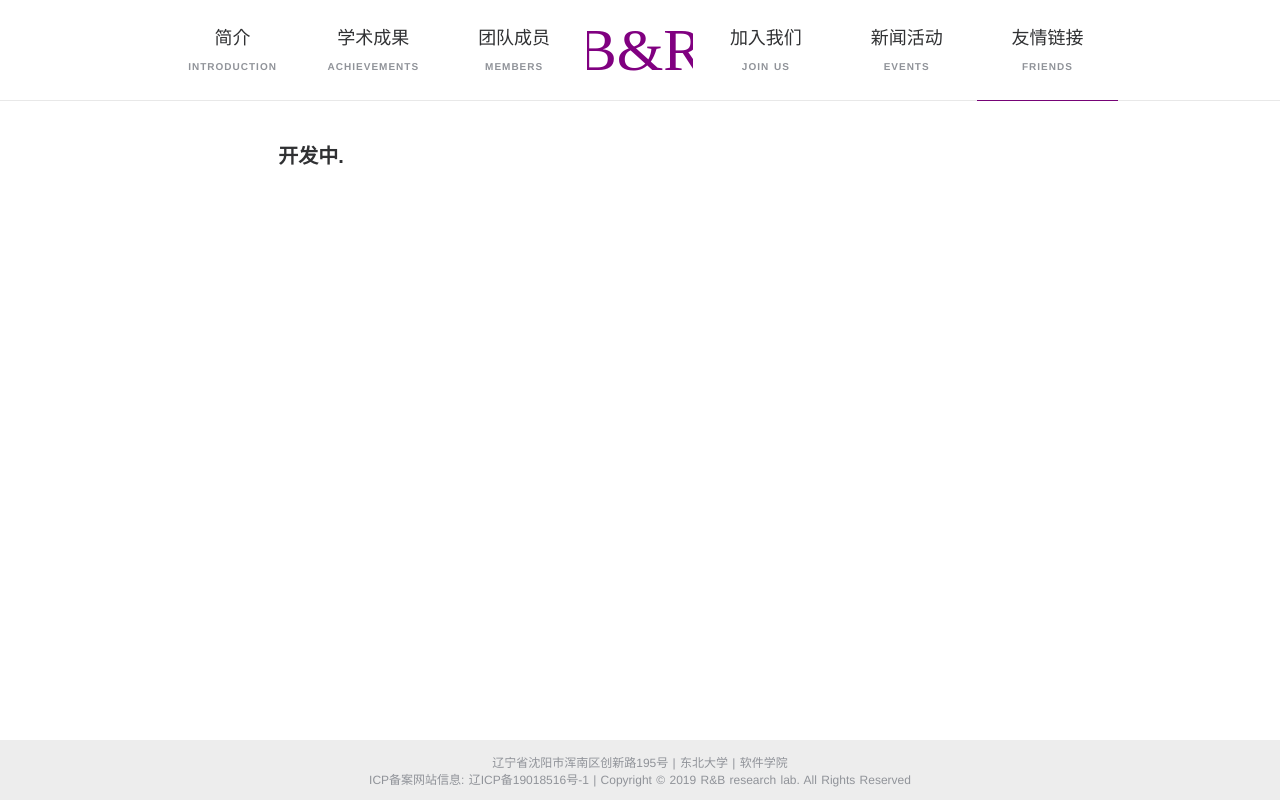
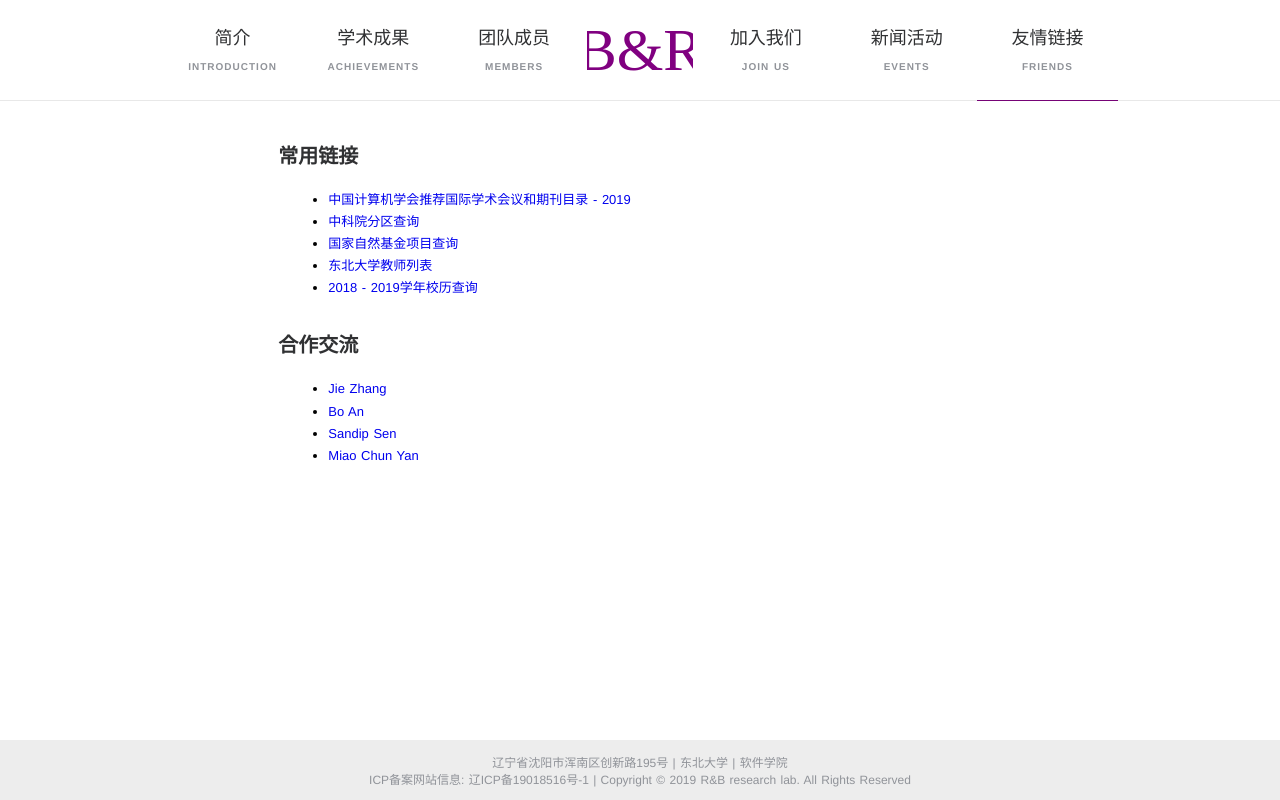
Before and after one commit to thothsun/blockchain-lab, a Nuxt app: page /friends in a window 1280 px wide. Built offline with nearby package versions, Linux system fonts and the light colour scheme.

Commit message:
friend page

```diff
--- a/pages/friends.vue
+++ b/pages/friends.vue
@@ -4,9 +4,25 @@
     <el-main class="main-content">
       <el-row :gutter="0" type="flex" justify="center">
         <el-col :xs="20" :sm="18" :md="16" :lg="14" :xl="12">
-          <h1>开发中.</h1>
-
-
+          <h1>常用链接</h1>
+          <div style="padding: 10px">
+            <ul>
+              <li><a target="_blank" href="http://faculty.neu.edu.cn/swc/guogb/docs/ccf-2019.pdf">中国计算机学会推荐国际学术会议和期刊目录 - 2019</a></li>
+              <li><a target="_blank" href="http://www.letpub.com.cn/index.php?page=journalapp">中科院分区查询</a></li>
+              <li><a target="_blank" href="http://www.letpub.com.cn/index.php?page=grant">国家自然基金项目查询</a></li>
+              <li><a target="_blank" href="http://faculty.neu.edu.cn/sites.htm">东北大学教师列表</a></li>
+              <li><a target="_blank" href="http://faculty.neu.edu.cn/swc/guogb/docs/cal2018-2019.jpg">2018 - 2019学年校历查询</a></li>
+            </ul>
+          </div>
+          <h1>合作交流</h1>
+          <div style="padding: 10px">
+            <ul>
+              <li><a target="_blank" href="https://www.ntu.edu.sg/home/zhangj/" >Jie Zhang</a></li>
+              <li><a target="_blank" href="https://www.ntu.edu.sg/home/boan/" >Bo An</a></li>
+              <li><a target="_blank" href="http://l1apc2.ens.utulsa.edu/~sandip/" >Sandip Sen</a></li>
+              <li><a target="_blank" href="http://www.ntulily.org/ascymiao/" >Miao Chun Yan</a></li>
+            </ul>
+          </div>
         </el-col>
       </el-row>
     </el-main>
@@ -31,4 +47,12 @@
 
 <style scoped>
 
+  li{
+    font-size: 1.3rem;
+    line-height: 1.7;
+  }
+
+  a{
+    text-decoration: none;
+  }
 </style>
```
